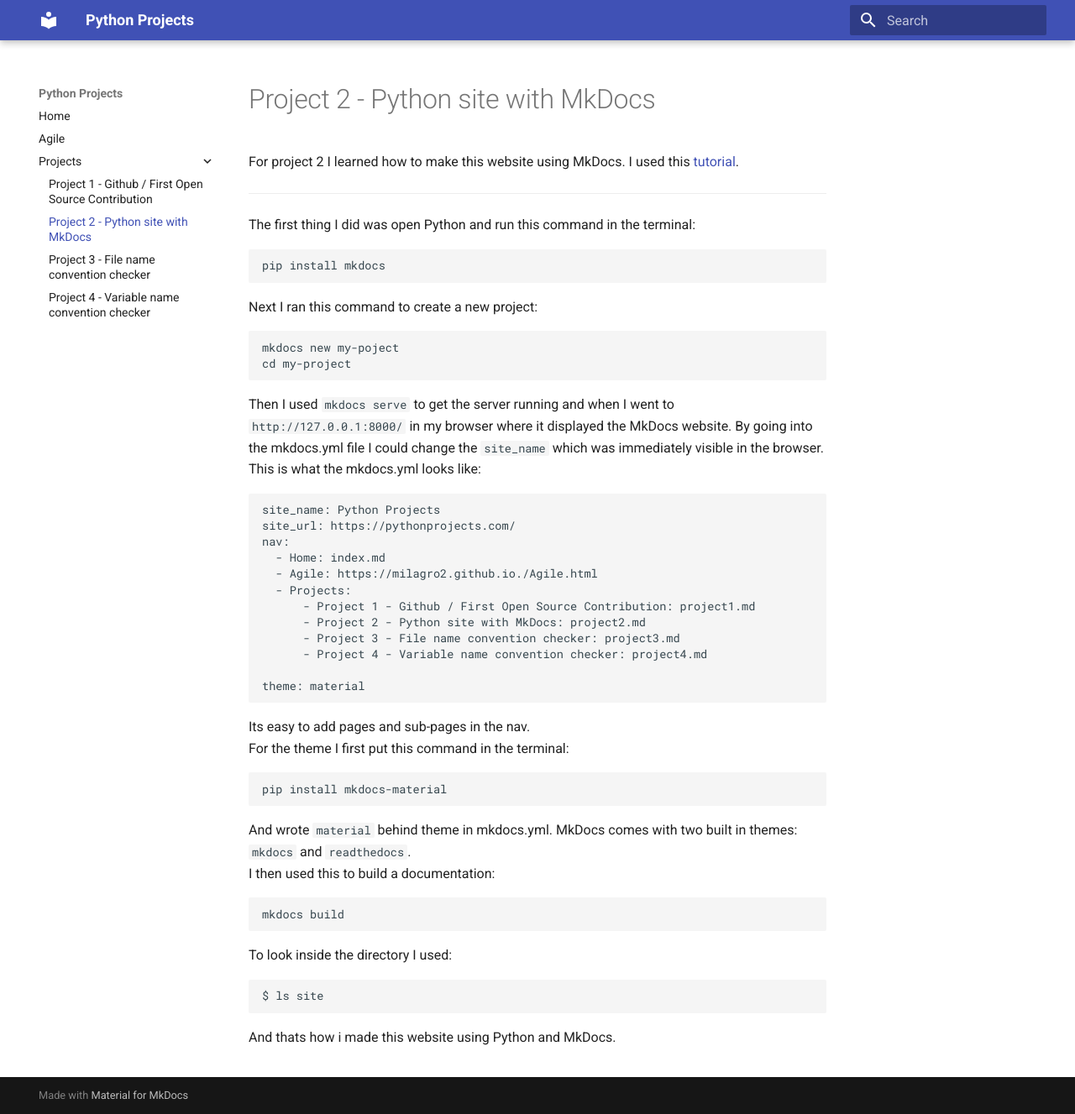
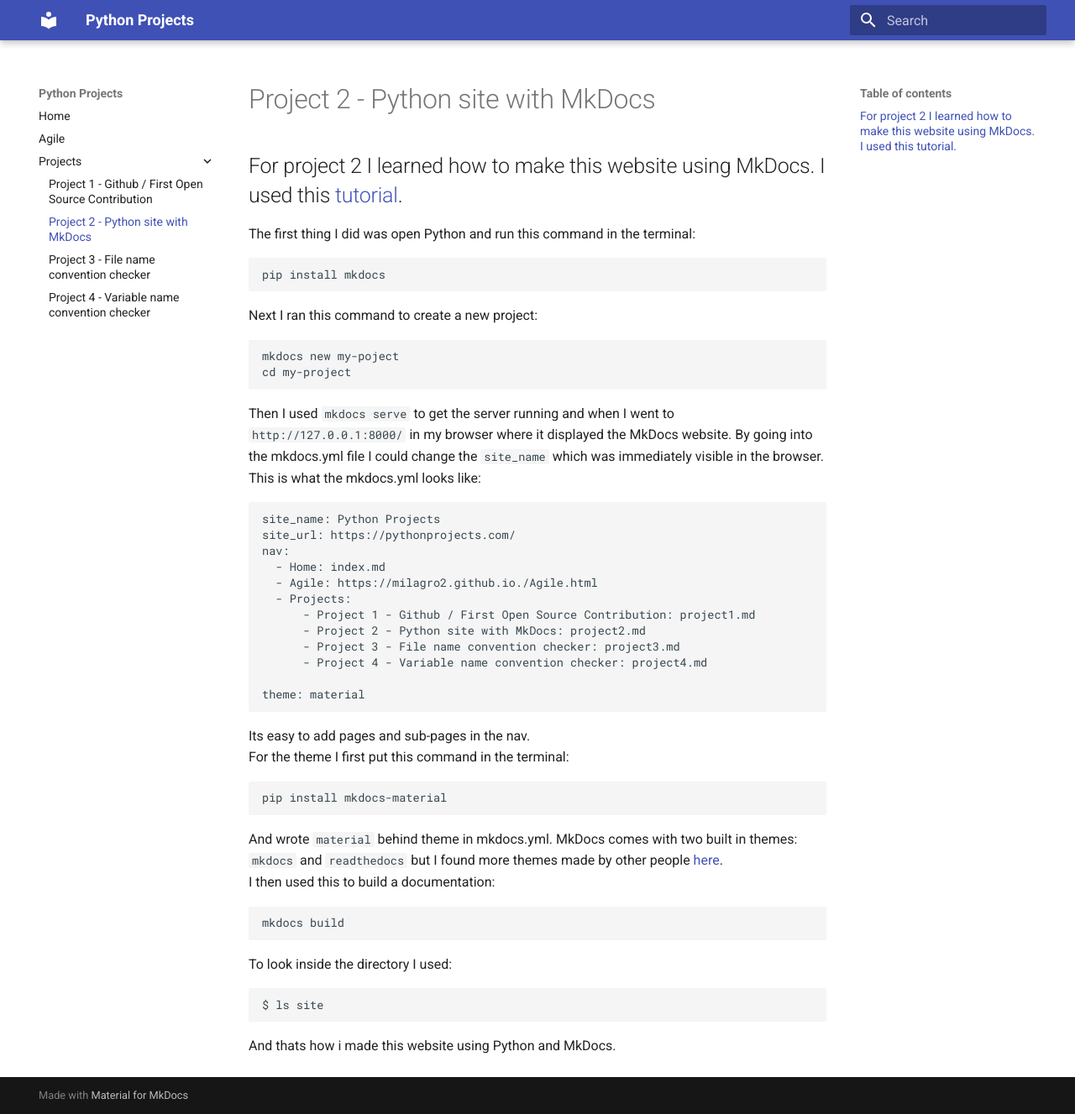
Before and after one commit to milagro2/pythonsite, an MkDocs documentation site: the page built from docs/project2.md, in a window 1280 px wide and 1327 px high. Shown: the whole window at 84% size. Built offline with MkDocs 1.6.1 and Material for MkDocs 9.7.7, drawn with Linux system fonts in a browser that asks for light colours.

Commit message:
Update project2.md

````diff
--- a/docs/project2.md
+++ b/docs/project2.md
@@ -1,7 +1,6 @@
 # Project 2 - Python site with MkDocs
 
 For project 2 I learned how to make this website using MkDocs. I used this [tutorial](https://www.mkdocs.org/getting-started/).
-
 ---
 The first thing I did was open Python and run this command in the terminal:
 ```yml
@@ -33,7 +32,7 @@
 ```yml
 pip install mkdocs-material
 ```
-And wrote `material` behind theme in mkdocs.yml. MkDocs comes with two built in themes: `mkdocs` and `readthedocs`. <br>
+And wrote `material` behind theme in mkdocs.yml. MkDocs comes with two built in themes: `mkdocs` and `readthedocs` but I found more themes made by other people [here](https://github.com/mkdocs/mkdocs/wiki/MkDocs-Themes). <br>
 I then used this to build a documentation:
 ```yml
 mkdocs build
````
